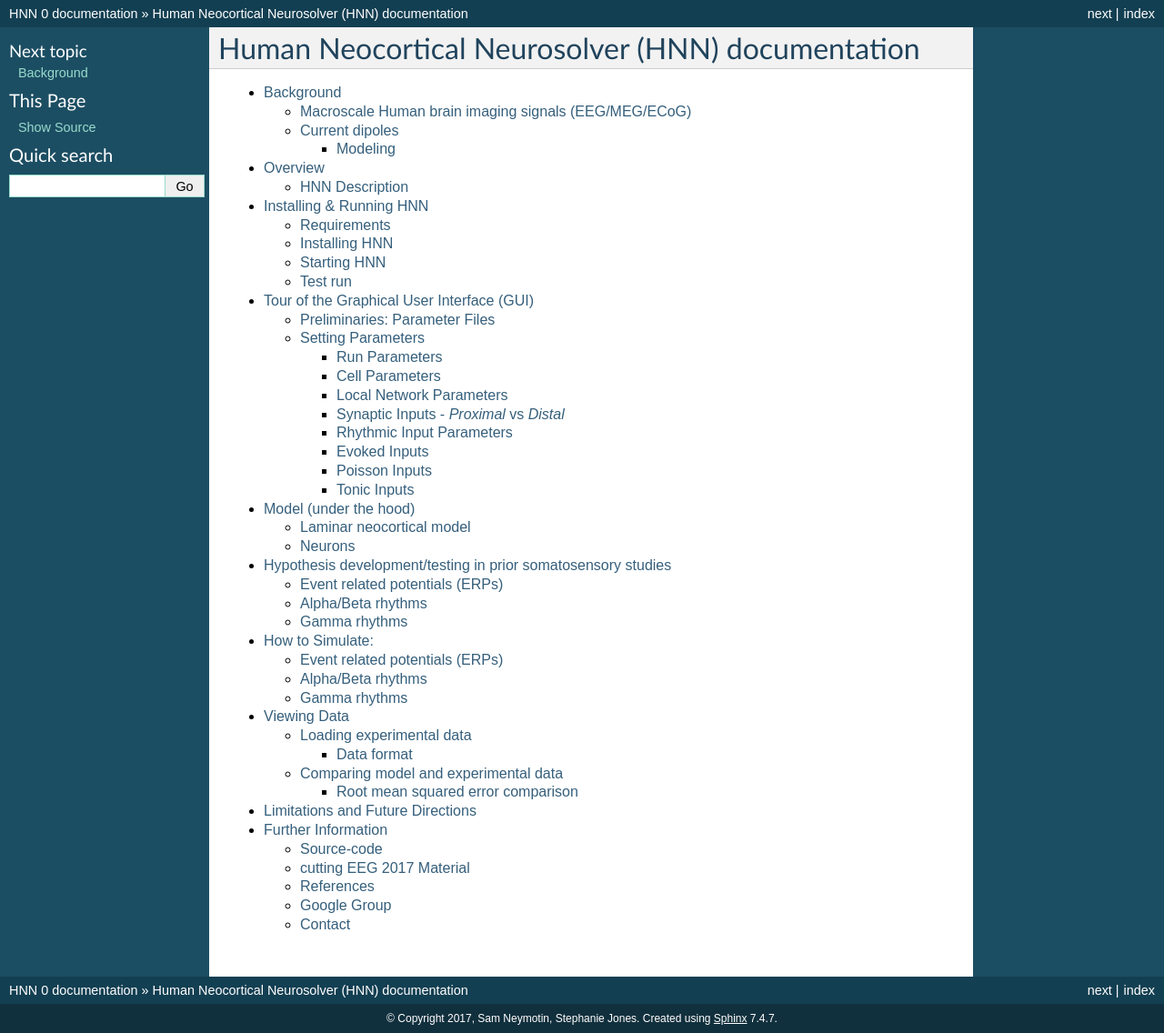
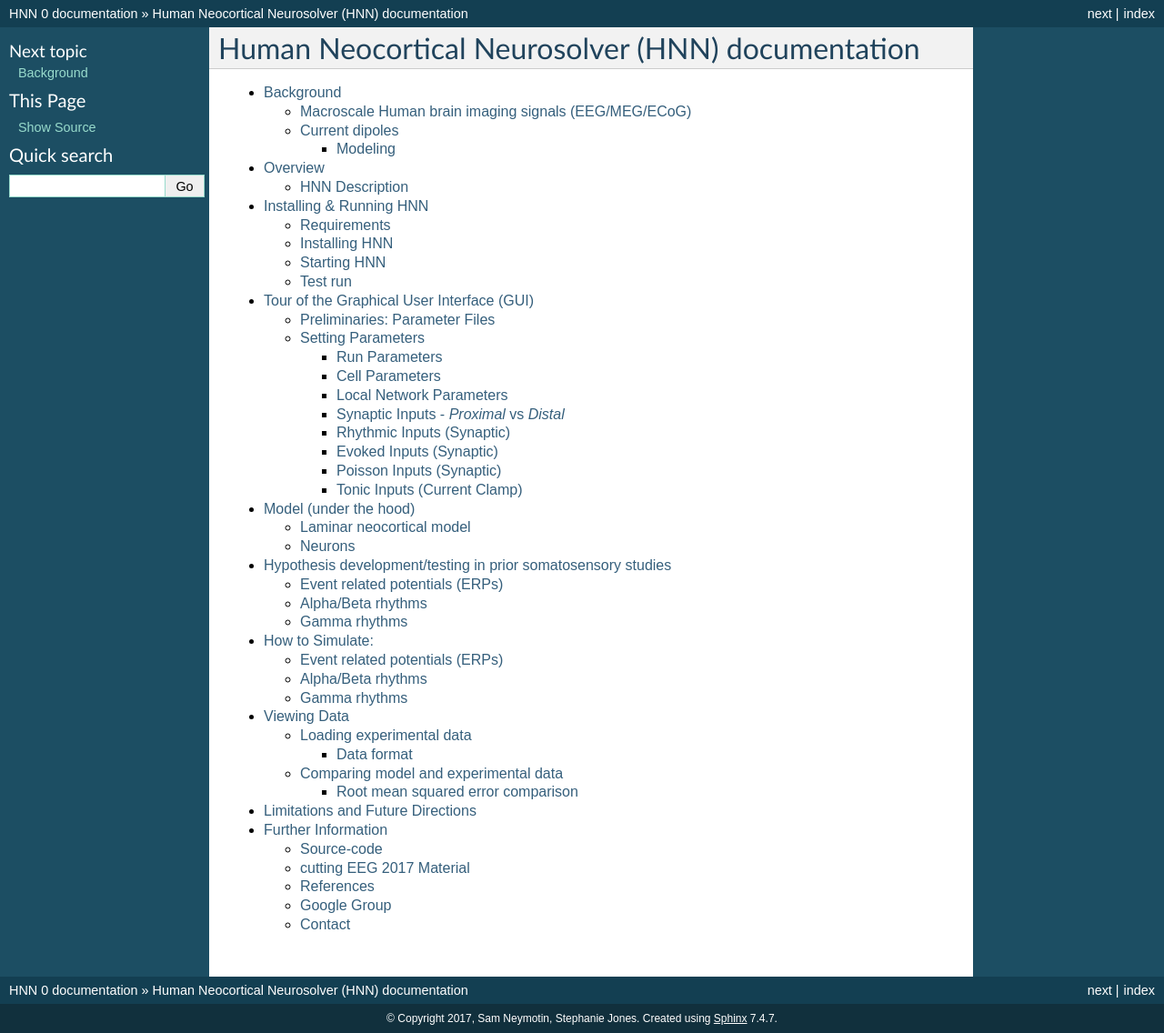
Before and after one commit to jonescompneurolab/hnn, a Sphinx documentation site: the page built from doc/index.rst, in a window 1280 px wide. Shown: the whole page at 91% size. Built offline with Sphinx 7.4.7, drawn with Linux system fonts in a browser that asks for light colours.

Commit message:
adjust headers

```diff
--- a/doc/gui.rst
+++ b/doc/gui.rst
@@ -273,8 +273,8 @@
 towards the infragranular layers.
 
 
-Rhythmic Input Parameters
-^^^^^^^^^^^^^^^^^^^^^^^^^
+Rhythmic Inputs (Synaptic)
+^^^^^^^^^^^^^^^^^^^^^^^^^^
 
 You can provide rhythmic inputs throughout a simulation, or for a fixed interval
 within the simulation using the ``Rhythmic Proximal Inputs`` and ``Rhythmic Distal Inputs``
@@ -336,8 +336,8 @@
 ``Turn Off Inputs`` button shown on the two dialogs above is a shorthand, allowing you to set the weights
 of rhythmic or proximal synaptic inputs to 0.0, effectively shutting them off.
 
-Evoked Inputs
-^^^^^^^^^^^^^
+Evoked Inputs (Synaptic)
+^^^^^^^^^^^^^^^^^^^^^^^^
 
 Evoked inputs are used to model event related potentials (ERPs) and are typically
 set to produce neuronal spiking. To set Evoked Input parameters, press the ``Evoked Inputs``
@@ -372,8 +372,8 @@
 the input at the same time, or if instead each neuron receives the evoked input events independently drawn from
 the same distribution. To remove the input shown in the currently active tab, press the ``Remove Input`` button.
 
-Poisson Inputs
-^^^^^^^^^^^^^^
+Poisson Inputs (Synaptic)
+^^^^^^^^^^^^^^^^^^^^^^^^^
 
 Poisson Inputs, are excitatory AMPAergic synaptic inputs to the somata of different
 neurons, which follow a Poisson Process. The parameters to control them are accessed
@@ -401,8 +401,8 @@
 and stop time of Poisson-generated events. **Note: a Stop time of -1 means that
 events are generated until the end of the simulation.**
 
-Tonic Inputs
-^^^^^^^^^^^^
+Tonic Inputs (Current Clamp)
+^^^^^^^^^^^^^^^^^^^^^^^^^^^^
 
 *Tonic* inputs are modeled as somatic current clamps with a fixed current injection.
 These clamps can be used to adjust the resting membrane potential of a neuron, and bring
```
